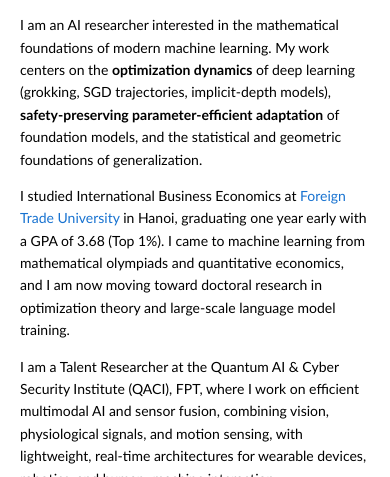
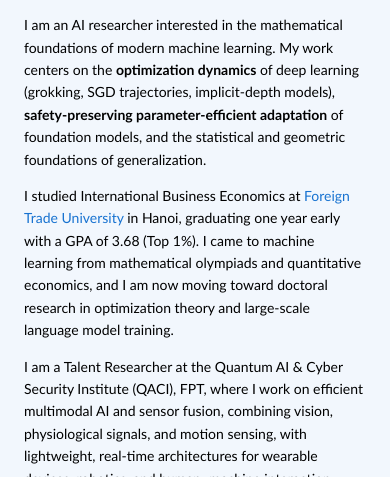
Before and after one commit to huyennkAI/huyennkAI.github.io, a plain HTML site: page index.html in a window 390 px wide. Shown: the part 367-844 px from the top of the page. Drawn offline with Linux system fonts and the light colour scheme.

Commit message:
Light-blue background for the content column

```diff
--- a/stylesheet.css
+++ b/stylesheet.css
@@ -1033,3 +1033,23 @@ body {
     padding: 0 4px 8px;
   }
 }
+
+/* light-blue background for the right (content) column, extended to the viewport edge */
+.content {
+  min-height: 100vh;
+  box-sizing: border-box;
+  padding-left: 12px;
+  padding-right: 12px;
+  background: #f2f7fd;
+  box-shadow: 0 0 0 100vmax #f2f7fd;
+  clip-path: inset(0 -100vmax 0 0);
+}
+
+@media (max-width: 860px) {
+  .content {
+    min-height: 0;
+    padding-left: 4px;
+    padding-right: 4px;
+    clip-path: inset(0 -100vmax -100vmax -100vmax);
+  }
+}
```
Also changed, not shown: index.html (+4 -4 lines).
